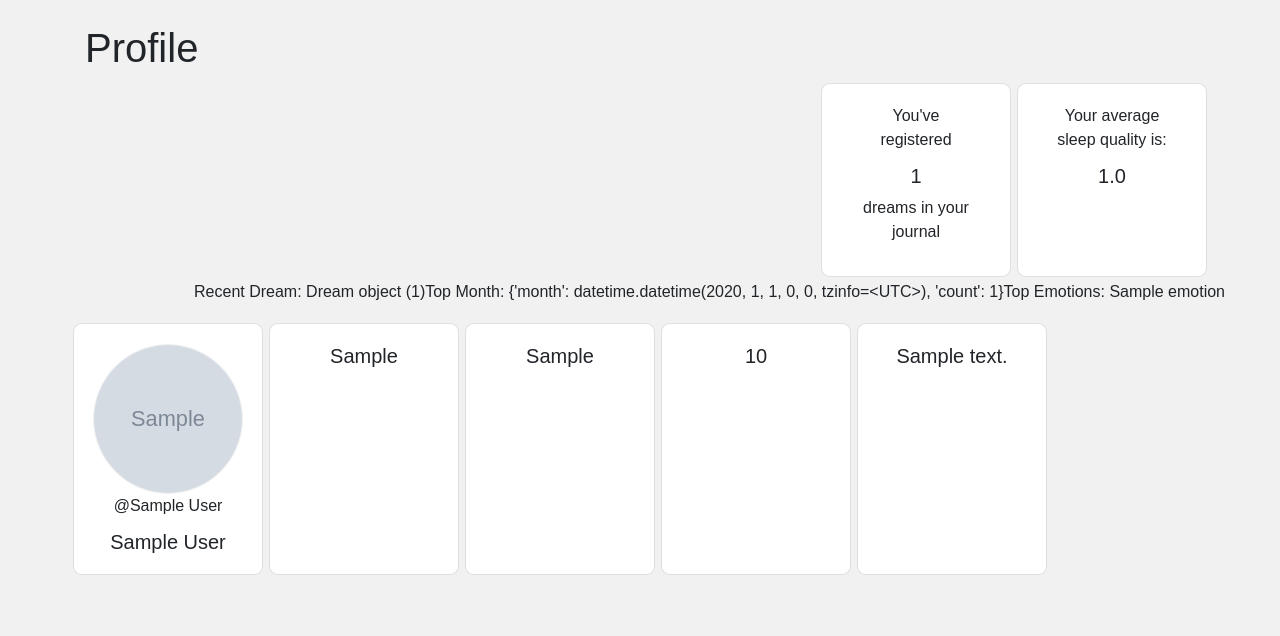
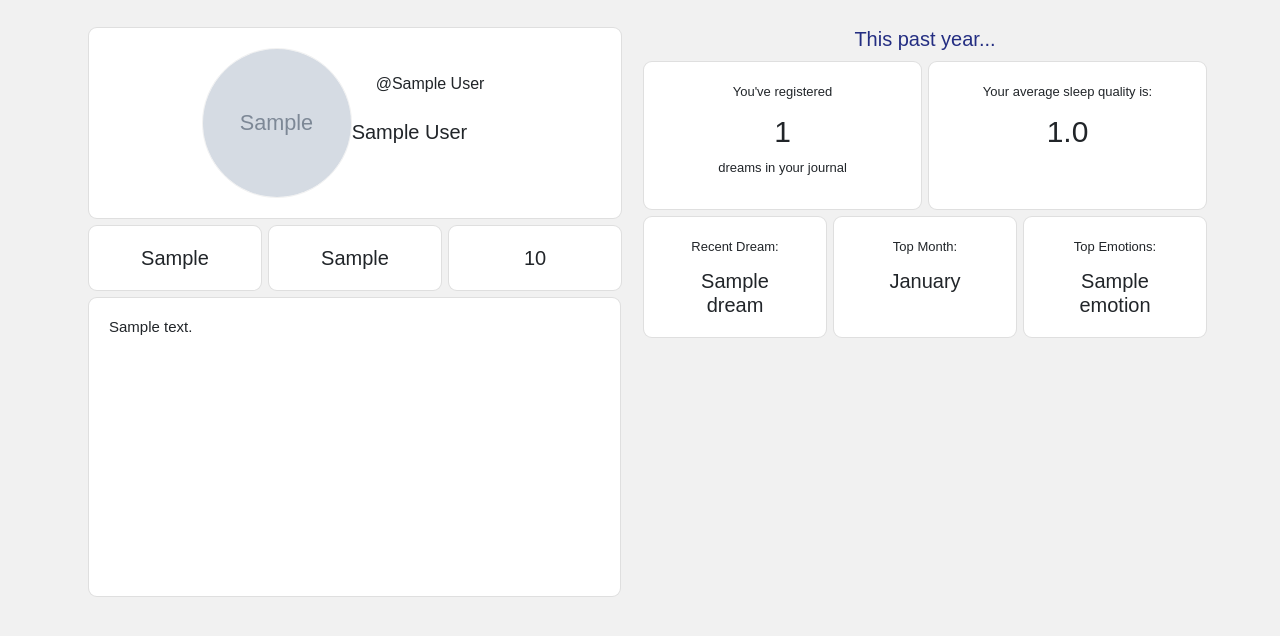
Before and after one commit to imaginethinking/lunar-somnio, a Django app: page /lunar_somnio/profile/ in a window 1280 px wide. Shown: the part 126-762 px from the top of the page. Run offline with Django 3.2, Linux system fonts and the light colour scheme; a user stored in the database is signed in; tables that the repository leaves empty hold one stand-in row (values such as "Sample post"); grey boxes marked "Sample" are stand-in pictures; some libraries are stand-ins or nearby versions; some web fonts are replaced.

Commit message:
More Profile format progress

```diff
--- a/static/CSS/style.css
+++ b/static/CSS/style.css
@@ -56,3 +56,29 @@ body {
   object-fit: cover;
   border: 1.4px solid #f1f1f1;
 }
+
+.titlestyle {
+  color: #242e82;
+  font-size: 20px;
+  /* letter-spacing: 1px; */
+  text-align: center;
+}
+
+.bio-card {
+  width: 533px;
+  height: 300px;
+  text-align: left;
+  align-items: start;
+}
+
+.bio-text {
+  font-size: 15px;
+}
+
+.profile-text-1 {
+  font-size: 13px;
+}
+
+.big-num {
+  font-size: 30px;
+}
--- a/templates/lunar_somnio/profile.html
+++ b/templates/lunar_somnio/profile.html
@@ -6,85 +6,115 @@
 {% endblock %}
 
 {% block body_block %}
-    <h1>Profile</h1>
+
+<div class="row">
+
+
+    <div class="col-6">
+
+            <div class="card">
+                <div class="card-body d-flex justify-content-start">
+                    <img class="userpic" src='{{ user_profile.profile_pic }}'>
+                    <div class="d-flex flex-column">
+                         <div class="p-2 m-3">@{{ user_profile.display_name }}</div>
+                         <div>
+                            <h5 class="card-text d-flex">{{ user_profile.first_name }} {{ user_profile.last_name }}</h5>
+                         </div>
+                    </div>
+                </div>
+            </div>
+
+            <div class="row m-0">
+                <div class="card col">
+                        <div class="card-body">
+                            <h5 class="card-text">{{ user_profile.country }}</h5>
+                        </div>
+                </div>
+
+                <div class="card col">
+                        <div class="card-body">
+                            <h5 class="card-text">{{ user_profile.gender }}</h5>
+                        </div>
+                </div>
+
+                <div class="card col">
+                        <div class="card-body">
+                            <h5 class="card-text">{{ user_profile.age }}</h5>
+                        </div>
+                </div>
+            </div>
+
+            <div class="card bio-card">
+                <div class="card-body">
+                    <h5 class="card-text bio-text">{{ user_profile.bio }}</h5>
+                </div>
+            </div>
+    </div>
+
+    <div class="col-6">
+
+        <p class="titlestyle mb-1"> This past year...</p>
 
         <div class="row justify-content-end">
 
-        <div class="card col-2">
+            <div class="card col">
                 <div class="card-body">
-                <p class="card-title">You've registered</p>
-                <h5 class="card-text">{{ total_dreams }}</h5>
-                <p class="card-title">dreams in your journal</p>
+                    <p class="card-title profile-text-1">You've registered</p>
+                    <h5 class="card-text big-num">{{ total_dreams }}</h5>
+                    <p class="card-title profile-text-1">dreams in your journal</p>
                 </div>
             </div>
 
-        <div class="card col-2">
+            <div class="card col">
                 <div class="card-body">
-                <p class="card-title">Your average sleep quality is:</p>
-                <h5 class="card-text">{{ avg_sq.sleep_quality__avg }}</h5>
+                    <p class="card-title profile-text-1">Your average sleep quality is:</p>
+                    <h5 class="card-text big-num">{{ avg_sq.sleep_quality__avg }}</h5>
+                </div>
             </div>
         </div>
 
         <div class="row justify-content-end">
 
+            <div class="card col">
+                <div class="card-body">
                     {% if recent_dream %}
-    <p>Recent Dream: {{ recent_dream}}</p>
+                        <p class="card-title profile-text-1">Recent Dream:</p>
+                        <h5 class="card-text">{{ recent_dream.title }}</h5>
                     {% else %}
-    <p>Recent Dream: No dreams yet!</p>
+                        <p class="card-title profile-text-1">Recent Dream:</p>
+                        <h5 class="card-text">No dreams yet!</h5>
                     {% endif %}
-
-    {% if top_month %}
-    <p>Top Month: {{ top_month }}</p>
-    {% else %}
-    <p>Top Month: No dreams yet!</p>
-    {% endif %}
-
-    {% if top_emotions %}
-        {% for e in top_emotions %}
-            <p>Top Emotions: {{ e.name }}</p>
-        {% endfor %}
-    {% else %}
-        <p>Top Emotions: No dreams yet!</p>
-    {% endif %}
-    </div>
-
-   </div>
-
-       <div class="row">
-
-         <div class="card col-2">
-            <div class="card-body">
-                <img class="userpic" src='{{ user_profile.profile_pic }}'>
-                <p class="card-title">@{{ user_profile.display_name }}</p>
-                <h5 class="card-text">{{ user_profile.first_name }} {{ user_profile.last_name }}</h5>
                 </div>
             </div>
 
-         <div class="card col-2">
+            <div class="card col">
                 <div class="card-body">
-                <h5 class="card-text">{{ user_profile.country }}</h5>
+                    {% if top_month %}
+                    <p class="card-title profile-text-1">Top Month:</p>
+                    <h5 class="card-text">{{ top_month.month|date:"F" }}</h5>
+                    {% else %}
+                        <p class="card-title profile-text-1">Top Month:</p>
+                        <h5 class="card-text">No dreams yet!</h5>                    {% endif %}
                 </div>
             </div>
 
-         <div class="card col-2">
+            <div class="card col">
                 <div class="card-body">
-                <h5 class="card-text">{{ user_profile.gender }}</h5>
+                    {% if top_emotions %}
+                        {% for e in top_emotions %}
+                        <p class="card-title profile-text-1">Top Emotions:</p>
+                        <h5 class="card-text">{{ e.name }}</h5>
+                        {% endfor %}
+                    {% else %}
+                        <p class="card-title profile-text-1">Top Emotions:</p>
+                        <h5 class="card-text">No dreams yet!</h5>                    {% endif %}
                 </div>
             </div>
-
-         <div class="card col-2">
-            <div class="card-body">
-                <h5 class="card-text">{{ user_profile.age }}</h5>
-            </div>
-        </div>
-
-         <div class="card col-2">
-            <div class="card-body">
-                <h5 class="card-text">{{ user_profile.bio }}</h5>
         </div>
     </div>
 
 </div>
 
 
+
 {% endblock %}
```
Also changed, not shown: 1 other file. Lines whose indentation alone changed are shown as unchanged.
